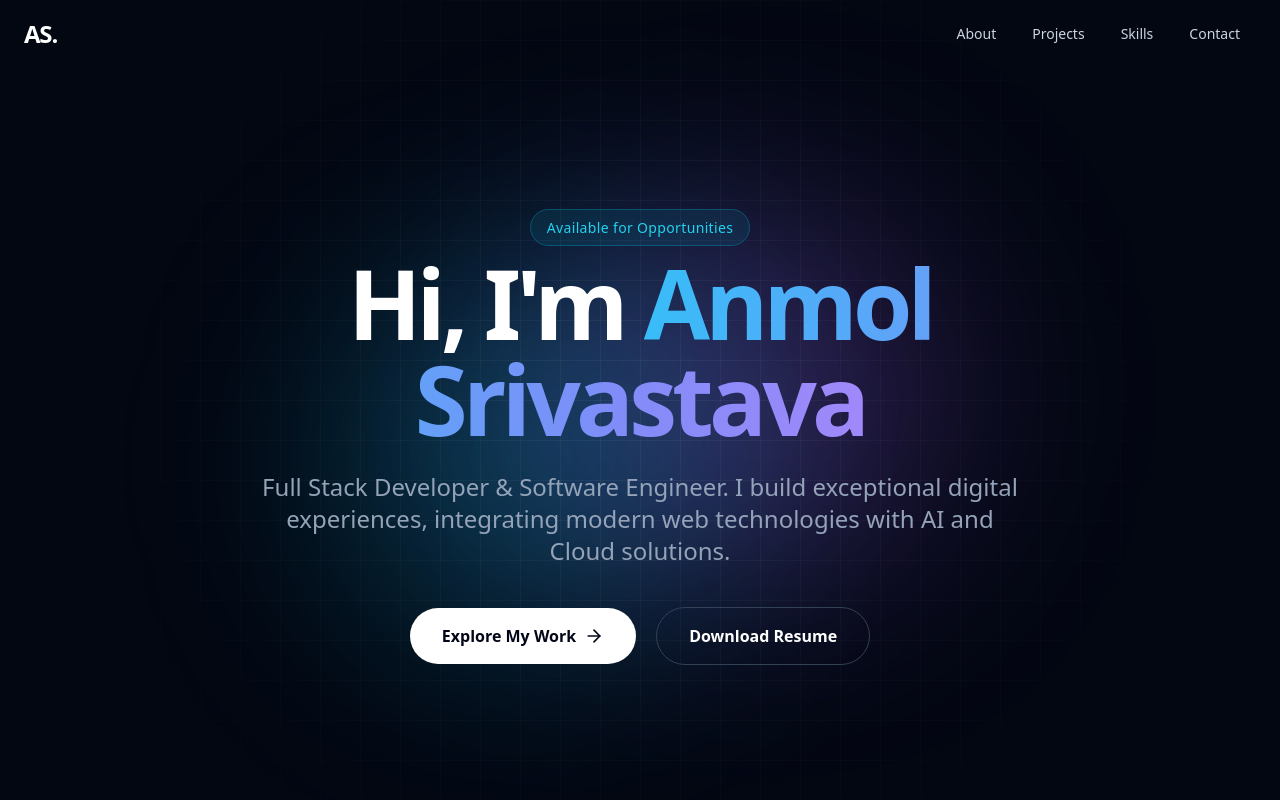
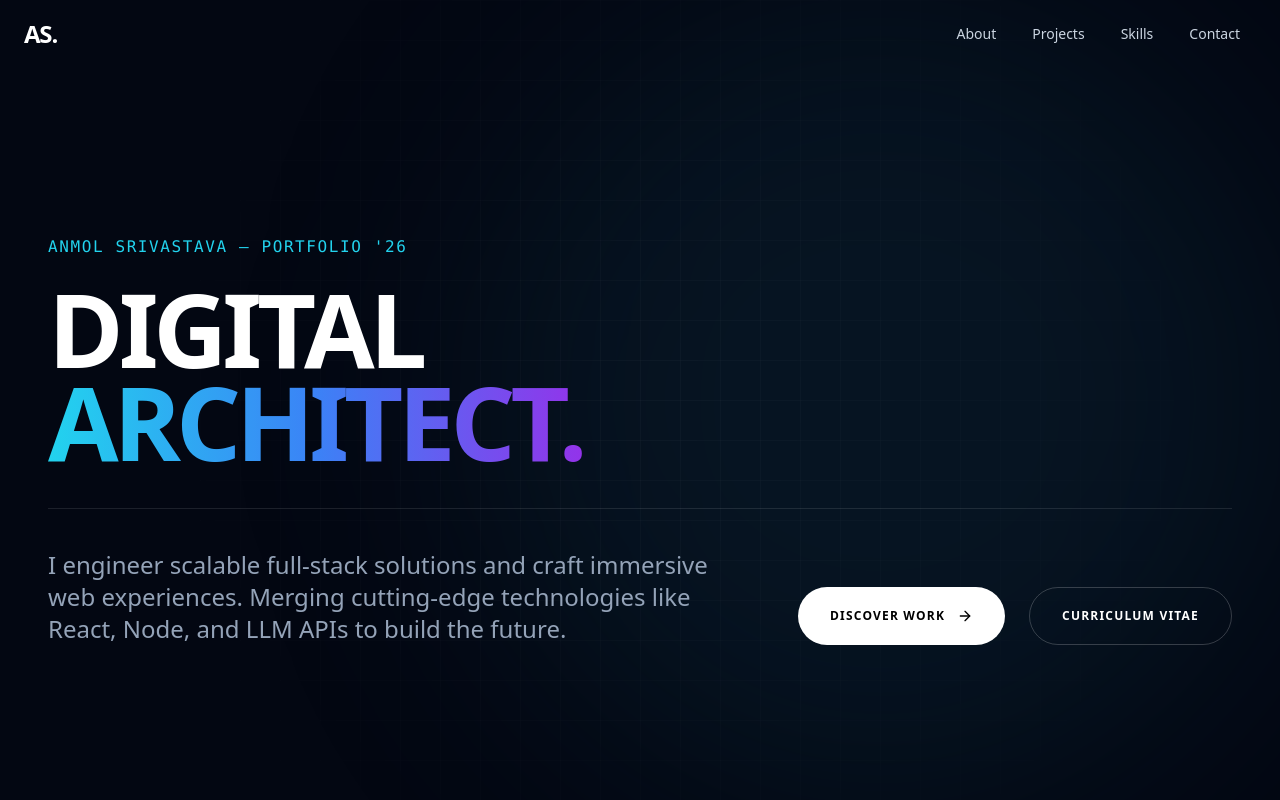
Before and after one commit to Anmol-Srivastava-073/portfolio, a React (Vite) app: page / in a window 1280 px wide. Shown: the top 800 px of the page. Built offline with nearby package versions, Linux system fonts and the light colour scheme.

Commit message:
Update Hero.jsx

```diff
--- a/src/components/Hero.jsx
+++ b/src/components/Hero.jsx
@@ -7,65 +7,65 @@ function Hero() {
     hidden: { opacity: 0 },
     show: {
       opacity: 1,
-      transition: { staggerChildren: 0.2, delayChildren: 0.1 }
+      transition: { staggerChildren: 0.15, delayChildren: 0.2 }
     }
   }
 
   const item = {
-    hidden: { opacity: 0, y: 30 },
-    show: { opacity: 1, y: 0, transition: { duration: 0.8, ease: [0.16, 1, 0.3, 1] } }
+    hidden: { opacity: 0, y: 50 },
+    show: { opacity: 1, y: 0, transition: { duration: 1, ease: [0.16, 1, 0.3, 1] } }
   }
 
   return (
-    <section id="root" className="relative min-h-screen flex items-center justify-center pt-20 overflow-hidden">
-      {/* Background Animated Blobs */}
-      <div className="absolute top-1/3 left-1/4 w-96 h-96 bg-cyan-500/20 rounded-full mix-blend-screen filter blur-[100px] animate-blob"></div>
-      <div className="absolute top-1/4 right-1/4 w-96 h-96 bg-purple-500/20 rounded-full mix-blend-screen filter blur-[100px] animate-blob animation-delay-2000"></div>
-      <div className="absolute bottom-1/4 left-1/3 w-96 h-96 bg-blue-500/20 rounded-full mix-blend-screen filter blur-[100px] animate-blob animation-delay-4000"></div>
+    <section id="root" className="relative min-h-screen flex flex-col justify-center px-6 md:px-12 pt-20 overflow-hidden">
+      <div className="absolute inset-0 bg-grid-pattern pointer-events-none opacity-50"></div>
 
-      <div className="absolute inset-0 bg-grid-pattern pointer-events-none"></div>
+      {/* Decorative blurred background shapes */}
+      <div className="absolute top-0 right-0 w-[800px] h-[800px] bg-cyan-900/20 rounded-full mix-blend-screen filter blur-[120px] animate-blob"></div>
 
       <motion.div
         variants={container}
         initial="hidden"
         animate="show"
-        className="relative z-10 max-w-5xl mx-auto px-6 text-center"
+        className="relative z-10 w-full max-w-7xl mx-auto"
       >
-        <motion.div variants={item} className="mb-4 inline-block">
-          <span className="px-4 py-2 rounded-full border border-cyan-500/30 bg-cyan-500/10 text-cyan-400 text-sm font-medium tracking-wide">
-            Available for Opportunities
+        <motion.p variants={item} className="text-cyan-400 font-mono tracking-widest uppercase mb-6 text-sm md:text-base">
+          Anmol Srivastava — Portfolio '26
+        </motion.p>
+
+        <motion.h1 variants={item} className="text-[12vw] md:text-[8vw] font-black text-white leading-[0.9] tracking-tighter mb-8 uppercase">
+          Digital <br />
+          <span className="text-transparent bg-clip-text bg-gradient-to-r from-cyan-400 via-blue-500 to-purple-600">
+            Architect.
           </span>
-        </motion.div>
-
-        <motion.h1 variants={item} className="text-5xl md:text-8xl font-black mb-6 tracking-tighter text-white">
-          Hi, I'm <br className="md:hidden" />
-          <span className="text-gradient">Anmol Srivastava</span>
         </motion.h1>
 
-        <motion.p variants={item} className="text-lg md:text-2xl text-slate-400 max-w-3xl mx-auto leading-relaxed mb-10 font-light">
-          Full Stack Developer & Software Engineer. I build exceptional digital experiences, integrating modern web technologies with AI and Cloud solutions.
-        </motion.p>
+        <motion.div variants={item} className="flex flex-col md:flex-row justify-between items-start md:items-end gap-10 border-t border-white/10 pt-10 mt-10">
+          <p className="text-xl md:text-2xl text-slate-400 max-w-2xl font-light leading-relaxed">
+            I engineer scalable full-stack solutions and craft immersive web experiences.
+            Merging cutting-edge technologies like React, Node, and LLM APIs to build the future.
+          </p>
 
-        <motion.div variants={item} className="flex flex-col sm:flex-row gap-5 justify-center items-center">
+          <div className="flex flex-col sm:flex-row gap-6 shrink-0">
             <Link
               to="projects"
               smooth={true}
-            duration={800}
-            offset={-100}
-            className="group cursor-pointer flex items-center gap-2 bg-white text-slate-950 px-8 py-4 rounded-full font-semibold hover:scale-105 transition-all duration-300"
+              duration={1000}
+              className="group flex items-center justify-center gap-3 bg-white text-black px-8 py-5 rounded-full font-bold uppercase tracking-widest text-xs hover:bg-cyan-400 transition-colors duration-500 cursor-pointer"
             >
-            Explore My Work
-            <ArrowRight className="group-hover:translate-x-1 transition-transform" size={20} />
+              Discover Work
+              <ArrowRight className="group-hover:translate-x-2 transition-transform duration-500" size={16} />
             </Link>
 
             <a
               href="/photos/AnmolResume.pdf"
               target="_blank"
               rel="noopener noreferrer"
-            className="px-8 py-4 rounded-full font-semibold text-white border border-slate-700 hover:bg-slate-800 hover:border-slate-600 transition-all duration-300"
+              className="flex items-center justify-center px-8 py-5 rounded-full font-bold uppercase tracking-widest text-xs text-white border border-white/20 hover:border-white transition-colors duration-500"
             >
-            Download Resume
+              Curriculum Vitae
             </a>
+          </div>
         </motion.div>
       </motion.div>
     </section>
```
Lines whose indentation alone changed are shown as unchanged.
